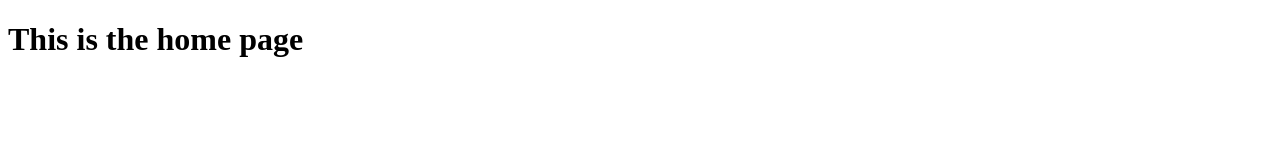
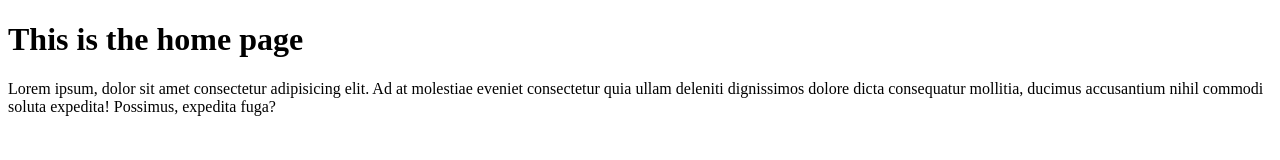
Before and after one commit to BrianMwengi/acme_project, a plain HTML site: page index.html in a window 1280 px wide. Drawn offline with Linux system fonts and the light colour scheme.

Commit message:
added three new files

```diff
--- a/index.html
+++ b/index.html
@@ -8,5 +8,6 @@
 </head>
 <body>
     <h1>This is the home page</h1>
+    <p>Lorem ipsum, dolor sit amet consectetur adipisicing elit. Ad at molestiae eveniet consectetur quia ullam deleniti dignissimos dolore dicta consequatur mollitia, ducimus accusantium nihil commodi soluta expedita! Possimus, expedita fuga?</p>
 </body>
 </html>
```
Also changed, not shown: about.html (added), contact.html (added), post.html (added).
